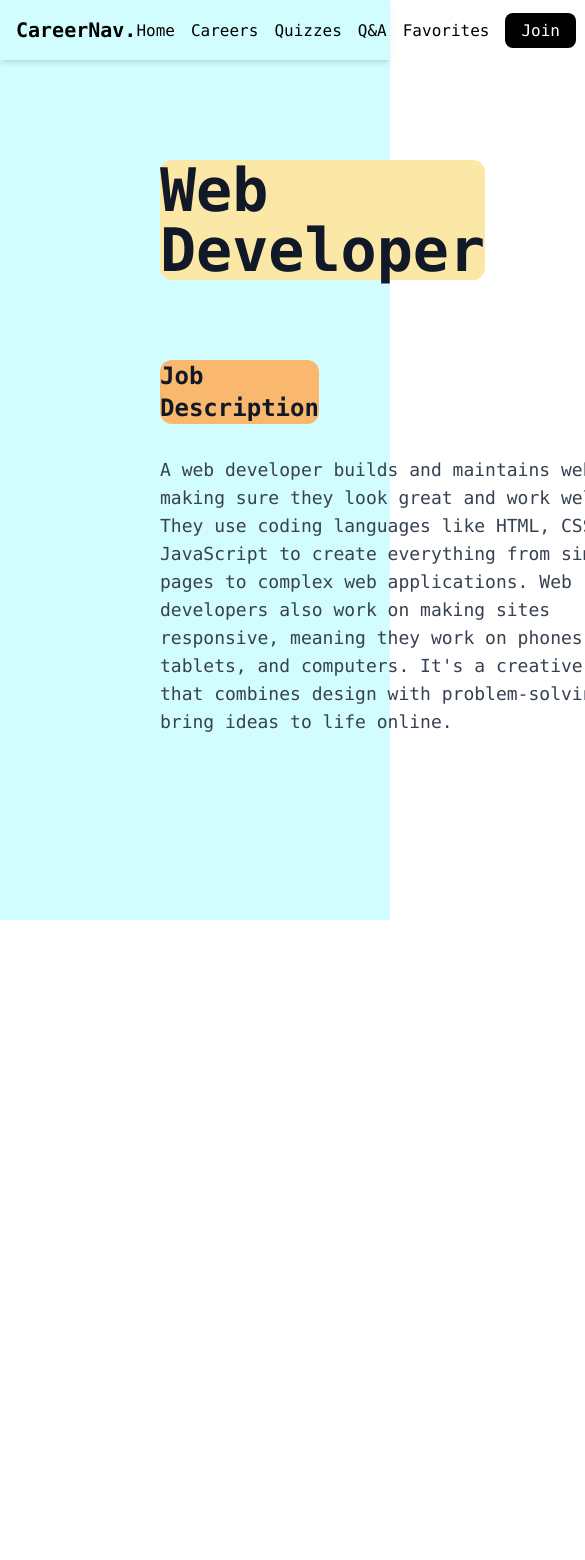
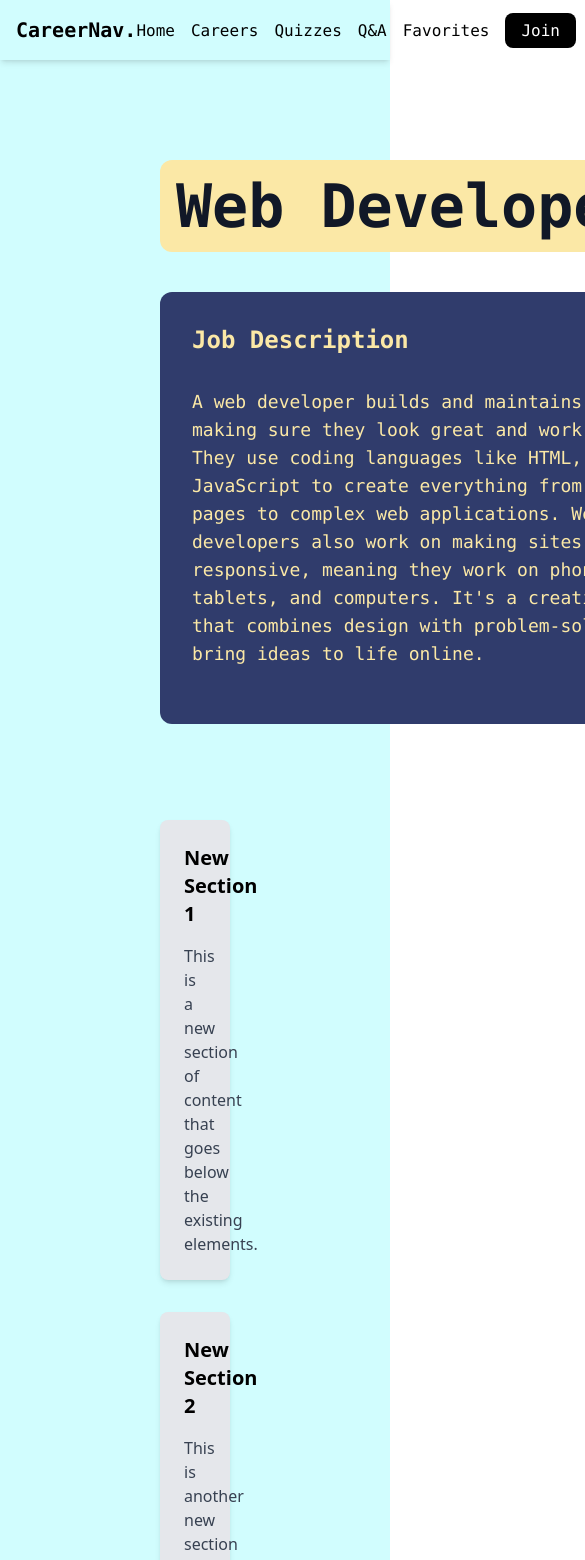
Before and after one commit to T4FFY/Job-Explorer, a React (Vite) app: page /webdev in a window 390 px wide. Shown: the top 1560 px of the page, 585 px wide, since content can reach past the window. Before the commit the page ends 920 px from the top, so only its background shows below. Built offline with nearby package versions, Linux system fonts and the light colour scheme.

Commit message:
Careers, Web Dev,

```diff
--- a/package.json
+++ b/package.json
@@ -10,6 +10,12 @@
     "preview": "vite preview"
   },
   "dependencies": {
+    "@emotion/react": "^11.13.0",
+    "@emotion/styled": "^11.13.0",
+    "@fortawesome/free-solid-svg-icons": "^6.6.0",
+    "@fortawesome/react-fontawesome": "^0.2.2",
+    "@mui/icons-material": "^5.16.7",
+    "@mui/material": "^5.16.7",
     "flowbite-react": "^0.10.1",
     "react": "^18.3.1",
     "react-dom": "^18.3.1"
--- a/src/components/Careers.jsx
+++ b/src/components/Careers.jsx
@@ -1,59 +1,77 @@
-import React from 'react';
-import { Link } from 'react-router-dom';
-import Webdev from './Webdev';
+import React from "react";
+import { Link } from "react-router-dom";
+import { FontAwesomeIcon } from "@fortawesome/react-fontawesome";
+import {
+  faCode,
+  faDatabase,
+  faShieldAlt,
+} from "@fortawesome/free-solid-svg-icons";
 
 const careers = [
-    { id: 1, name: 'Web Developer', path: '/webdev' },
-    { id: 2, name: 'Data Scientist', path: '/data-scientist' },
-    { id: 3, name: 'Cybersecurity Specialist', path: '/cybersecurity-specialist' },
+  { id: 1, name: "Web Developer", path: "/webdev" },
+  { id: 2, name: "Data Scientist", path: "/data-scientist" },
+  {
+    id: 3,
+    name: "Cybersecurity Specialist",
+    path: "/cybersecurity-specialist",
+  },
+  { id: 4, name: "Software Developer", path: "/software-developer" },
+  { id: 5, name: "Systems Analyst", path: "/systems-analyst" },
+  { id: 6, name: "Cloud Engineer", path: "/cloud-engineer" },
+  { id: 7, name: "AI/Machine Learning Engineer", path: "/ai-ml-engineer" },
+  { id: 8, name: "UX/UI Designer", path: "/ux-ui-designer" },
+  { id: 9, name: "Database Administrator", path: "/database-administrator" },
+  { id: 10, name: "Network Administrator", path: "/network-administrator" },
   // Add more careers as needed
 ];
 
 function CareerBlock({ name, path }) {
   return (
     <>
-
-      <Link to={path} className="block p-6 bg-white rounded-lg shadow-md hover:shadow-lg transition duration-300 hover:bg-blue-50">
-
-      <h2 className="text-2xl font-bold mb-2 text-gray-800">{name}</h2>
-    <h2 className="text-2xl font-bold mb-2 text-gray-800">Learn More</h2>
+      <Link
+        to={path}
+        className="block p-8 md:w-[150%] w-full bg-dark-blue rounded-lg shadow-md hover:shadow-lg transition duration-300 hover:bg-light-orange"
+      >
+        <h2 className="text-2xl font-bold mb-2 text-pale-yellow">{name}</h2>
+        <h2 className="text-sm font-bold mb-2 text-pale-yellow">Learn More!</h2>
       </Link>
     </>
   );
 }
 
 function Careers() {
-    return(
+  return (
     <>
-    <div className= "flex flex-col items-start justify-start min-h-screen min-w-full bg-light-blue p-40">
+      <div className="flex flex-col items-start justify-start min-h-screen min-w-full bg-light-blue p-40">
+        {/* <div className="relative w-full h-80 bg-orange-500 transform rotate-[-10deg] origin-top-left"> </div> */}
 
-         <h1 className=" font-mono text-6xl font-bold text-gray-900 mb-10 bg-pale-yellow bg-clip-border rounded-xl ">
+        <h1 className=" font-mono text-6xl font-bold text-gray-900 mb-10 bg-pale-yellow bg-clip-border rounded-xl">
           Technology & IT
         </h1>
 
-    <div className="w-[1000px]"><p className="font-mono text-lg text-gray-700 mb-6">
-    The technology and IT field is all about creating and managing the software, hardware, and networks that power our digital world.
-    From developing apps and websites to ensuring the security of online data, this field offers a wide range of careers that blend problem-solving with innovation.
-    It's a fast-paced industry where you can help shape the future of how we live and work.
-    </p></div>
+        <div className="w-[1000px]">
+          <p className="font-mono text-lg text-gray-700 mb-12">
+            The technology and IT field is all about creating and managing the
+            software, hardware, and networks that power our digital world. From
+            developing apps and websites to ensuring the security of online
+            data, this field offers a wide range of careers that blend
+            problem-solving with innovation. It's a fast-paced industry where
+            you can help shape the future of how we live and work.
+          </p>
+        </div>
 
-    <div className="grid grid-cols-1 md:grid-cols-2 lg:grid-cols-3 gap-6 p-8">
-      {careers.map(career => (
+        <div className="grid grid-cols-1 md:grid-cols-2 lg:grid-cols-2 gap-y-6 gap-x-60 p-0">
+          {careers.map((career) => (
             <CareerBlock
               key={career.id}
               name={career.name}
               path={career.path}
+              icon={career.icon}
             />
           ))}
         </div>
-
-
       </div>
-
-
-
     </>
-
   );
 }
 
--- a/src/components/Webdev.jsx
+++ b/src/components/Webdev.jsx
@@ -1,36 +1,68 @@
-import React from 'react';
-import { Link } from 'react-router-dom';
+import React from "react";
+import { Link } from "react-router-dom";
 
 function Webdev() {
-    return(
-      <>
-        <div className= "flex flex-col items-start justify-start bg-light-blue p-40 min-w-full">
+  return (
+    <>
+      <div className="flex flex-col bg-light-blue p-40 min-w-full">
+        <div className="flex flex-row mb-8">
+          <div className="flex-1 flex flex-col items-start justify-start mr-8">
+            <h1 className="font-mono text-6xl font-bold text-gray-900 mb-10 bg-pale-yellow bg-clip-border rounded-xl p-4">
+              Web Developer
+            </h1>
 
-  <h1 className=" font-mono text-6xl font-bold text-gray-900 mb-20 bg-pale-yellow bg-clip-border rounded-xl ">
-    Web Developer</h1>
+            <div className="mb-8 bg-dark-blue bg-clip-border rounded-xl p-8">
+              <h1 className="font-mono text-2xl font-bold text-pale-yellow mb-8 bg-clip-border rounded-xl">
+                Job Description
+              </h1>
+              <div className="w-[500px]">
+                <p className="font-mono text-lg text-pale-yellow mb-6">
+                  A web developer builds and maintains websites, making sure
+                  they look great and work well. They use coding languages like
+                  HTML, CSS, and JavaScript to create everything from simple
+                  pages to complex web applications. Web developers also work on
+                  making sites responsive, meaning they work on phones, tablets,
+                  and computers. It's a creative job that combines design with
+                  problem-solving to bring ideas to life online.
+                </p>
+              </div>
+            </div>
+          </div>
 
-    <h1 className=" font-mono text-2xl font-bold text-gray-900 mb-8 bg-light-orange bg-clip-border rounded-xl ">
-    Job Description</h1>
+          <div className="flex-none w-[700px] mt-[130px]">
+            <div className="relative w-full h-[400px]">
+              <iframe
+                className="w-full h-full"
+                src="https://www.youtube.com/embed/dQw4w9WgXcQ" // Example YouTube video URL
+                title="Embedded Video"
+                allow="accelerometer; autoplay; clipboard-write; encrypted-media; gyroscope; picture-in-picture"
+                allowFullScreen
+              ></iframe>
+            </div>
+          </div>
+        </div>
 
-    <div className="w-[500px]"><p className="font-mono text-lg text-gray-700 mb-6">
-    A web developer builds and maintains websites, making sure they look great and work well.
-    They use coding languages like HTML, CSS, and JavaScript to create everything from simple pages to complex web applications.
-    Web developers also work on making sites responsive, meaning they work on phones, tablets, and computers.
-    It's a creative job that combines design with problem-solving to bring ideas to life online.
-    </p></div>
+        {/* New Row of Elements */}
+        <div className="flex flex-col gap-8 mt-8">
+          <div className="bg-gray-200 p-6 rounded-lg shadow-md">
+            <h2 className="text-xl font-bold mb-4">New Section 1</h2>
+            <p className="text-gray-700">
+              This is a new section of content that goes below the existing
+              elements.
+            </p>
+          </div>
 
-
-
-
-
-
-
-
+          <div className="bg-gray-200 p-6 rounded-lg shadow-md">
+            <h2 className="text-xl font-bold mb-4">New Section 2</h2>
+            <p className="text-gray-700">
+              This is another new section of content that goes below the
+              existing elements.
+            </p>
+          </div>
+        </div>
       </div>
-
-      </>
-
-    );
+    </>
+  );
 }
 
 export default Webdev;
```
Also changed, not shown: 1 other file (tests, documents, lock files or other folders). Lines whose indentation alone changed are shown as unchanged.
